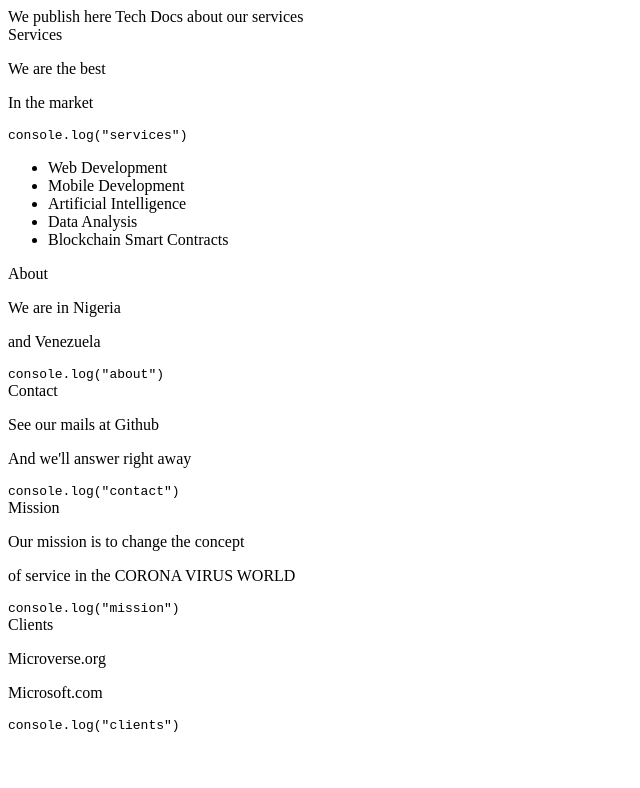
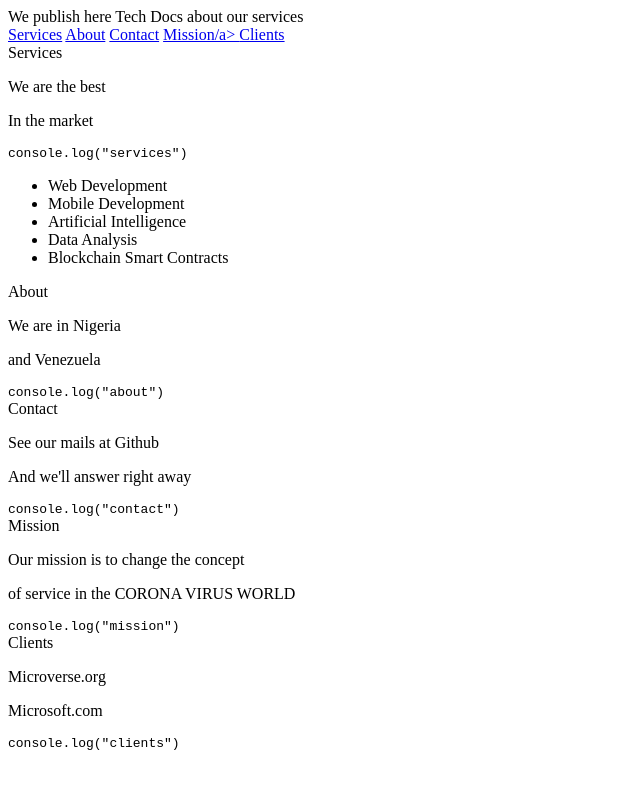
Before and after one commit to oscarschult/olawale-oscar-technical, a plain HTML site: page index.html in a window 1280 px wide. Shown: the whole page, without its empty margins (0-640 px from the left). Drawn offline with Linux system fonts and the light colour scheme.

Commit message:
stories 12 & 13

```diff
--- a/index.html
+++ b/index.html
@@ -5,11 +5,11 @@
 <body id="main-doc">
     <nav id="navbar">
         <header>We publish here Tech Docs about our services</header>
-        <a class="nav-link"></a>
-        <a class="nav-link"></a>
-        <a class="nav-link"></a>
-        <a class="nav-link"></a>
-        <a class="nav-link"></a>
+        <a class="nav-link" href="#Services">Services</a>
+        <a class="nav-link" href="About">About</a>
+        <a class="nav-link" href="Contact">Contact</a>
+        <a class="nav-link" href="Mission">Mission/a>
+        <a class="nav-link" href="Clients">Clients</a>
     </nav>
     <section class="main-section" id="Services">
         <header>Services</header>
```
